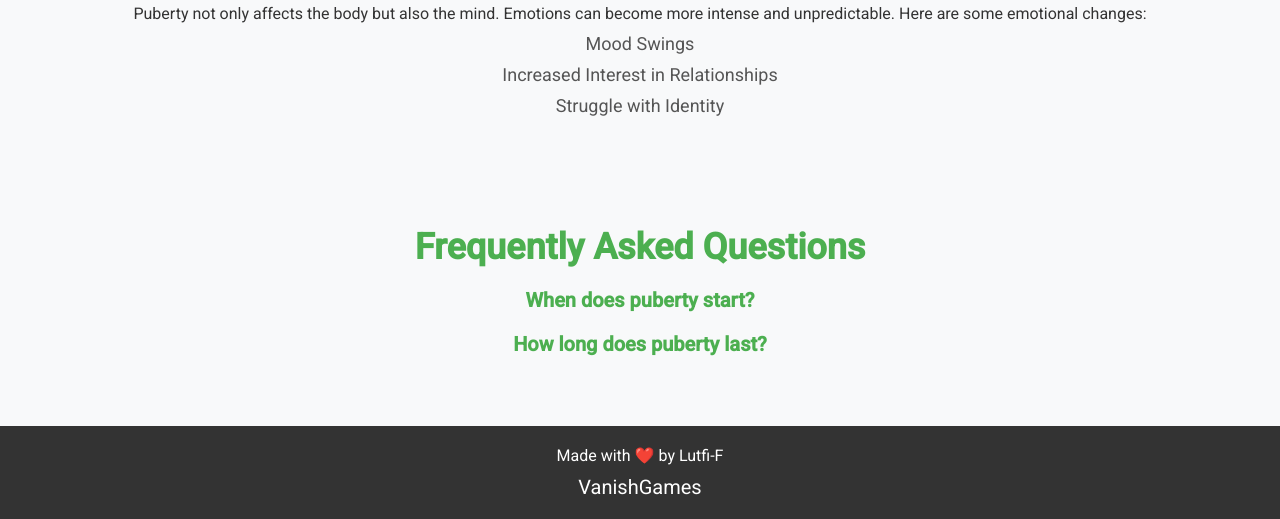
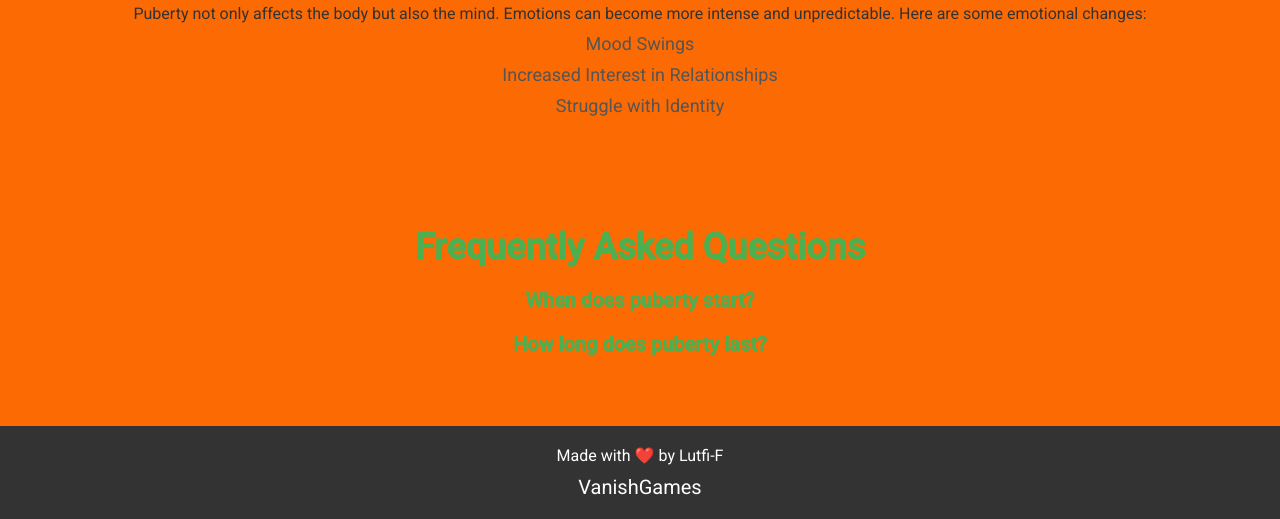
Before and after one commit to Lutfi-F/School, a plain HTML site: page index.html in a window 1280 px wide. Shown: the part 644-1163 px from the top of the page. Drawn offline with Linux system fonts and the light colour scheme.

Commit message:
Update styles.css

```diff
--- a/styles.css
+++ b/styles.css
@@ -6,7 +6,7 @@
 
 body {
     font-family: 'Roboto', sans-serif;
-    background-color: #f8f9fa;
+    background-color: #fc6a04;
     color: #333;
 }
 
```
